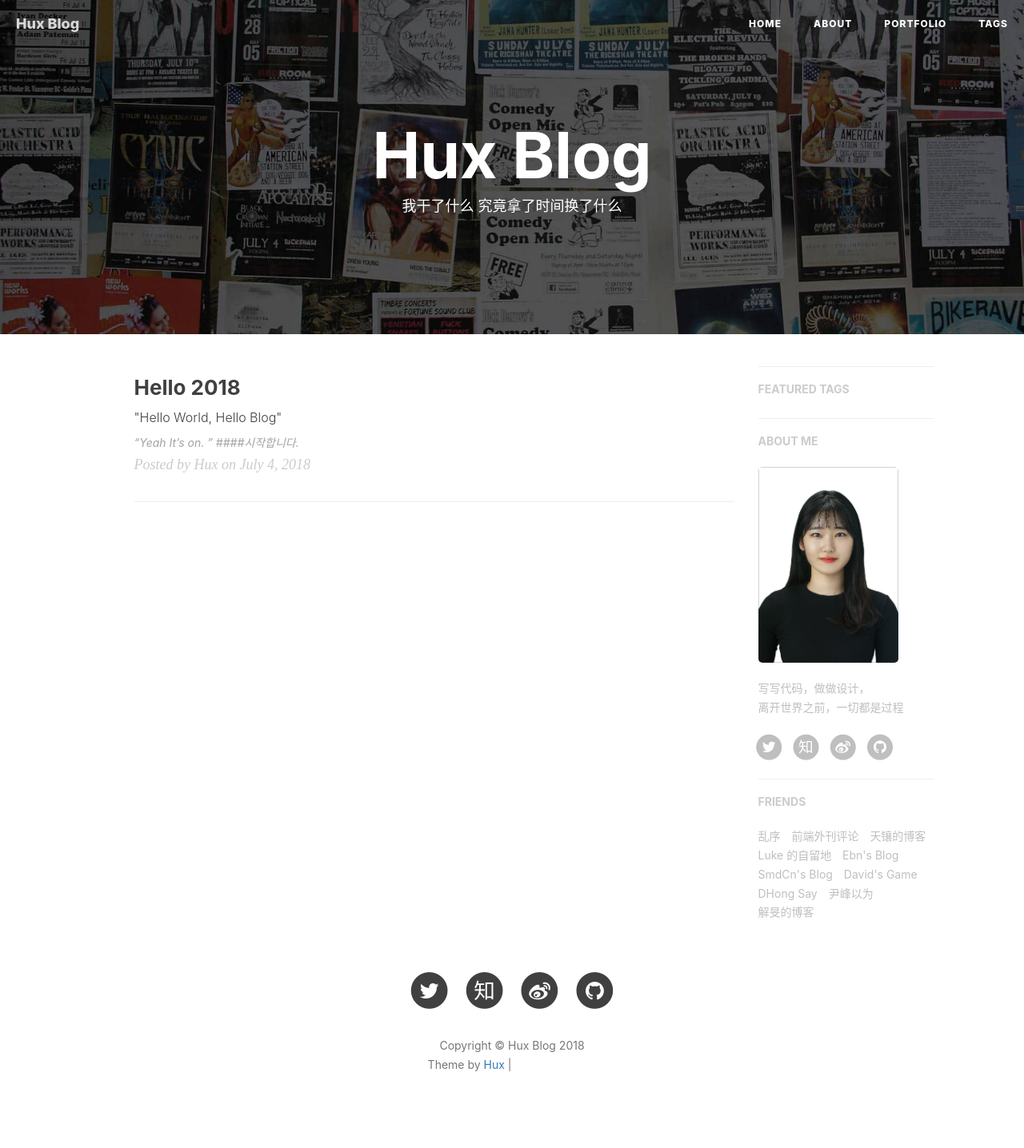
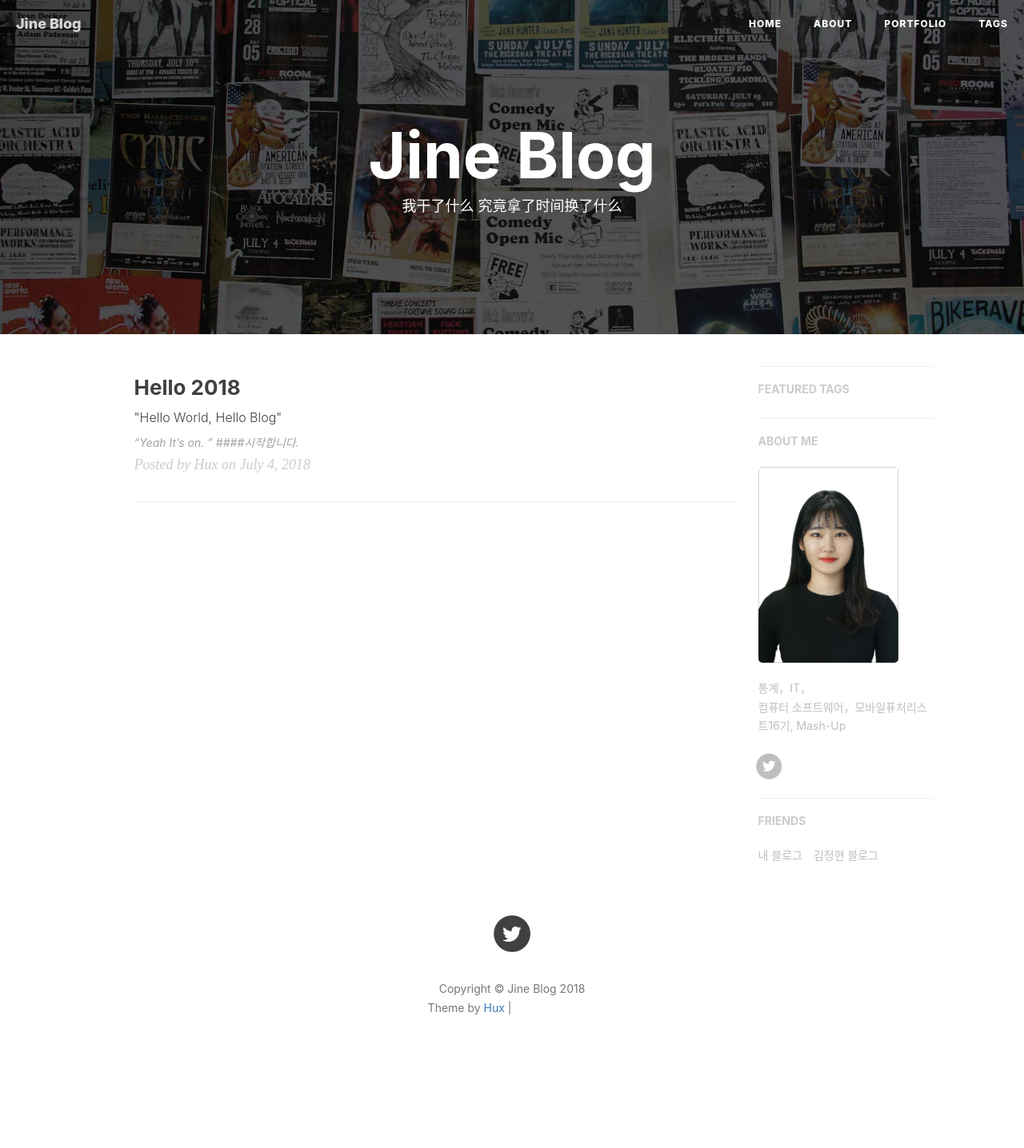
Before and after one commit to jine9529/jine9529.github.io, a Jekyll site: the page built from index.html, in a window 1280 px wide. Shown: the whole page at 80% size. Built offline with Jekyll 4.4.1, drawn with Linux system fonts in a browser that asks for light colours; nearby versions of some CDN libraries; the list of posts is cut into pages by our own code; comment, search, counter and statistics services are not loaded; after the commit the page ends 1365 px from its top, so only the background shows below that; grey boxes are pictures that could not be loaded.

Commit message:
Update _config.yml

```diff
--- a/_config.yml
+++ b/_config.yml
@@ -1,11 +1,11 @@
 # Site settings
-title: Hux Blog
-SEOTitle: 黄玄的博客 | Hux Blog
+title: Jine Blog
+SEOTitle: 코딩하는 지네 | Jine Blog
 header-img: img/home-bg.jpg
-email: huxpro@gmail.com
-description: "关于前端与设计、黑客与画家 | 黄玄，Web & Mobile Lover，Software Engineer，UX Designer | 这里是 @Hux黄玄 的个人博客，与你一起发现更大的世界。"
-keyword: "黄玄, Hux黄玄, Hux, 鬼栈, huxpro, @huxpro, 黄玄的博客, Hux Blog, 博客, 个人网站, 互联网, Web, JavaScript, 前端, 设计"
-url: "https://huangxuan.me"              # your host, for absolute URL
+email: dlswlgp9529@gmail.com
+description: "통계를 전공하고 있고 IT학부를 복수전공 하고 있습니다.Web & Mobile, Software, back-end Lover"
+keyword: "jine, Jine, @Jine, @jine, Jine Blog"
+url: "http://blog.naver.com/dlswlgp9529"              # your host, for absolute URL
 baseurl: ""                             # for example, '/blog' if your blog hosted on 'host/blog'
 
 # Publish posts or collection documents with a future date.
@@ -13,12 +13,12 @@ future: true
 
 # SNS settings
 RSS: false
-weibo_username:     huxpro
-zhihu_username:     huxpro
-github_username:    huxpro
-twitter_username:   huxpro
-#facebook_username:  huxpro
-#linkedin_username:  firstname-lastname-idxxxx
+weibo_username:
+zhihu_username:
+github_username:
+twitter_username:   jine9529
+#facebook_username:  지혜
+#linkedin_username:  지-혜-dlswlgp9529@naver.com
 
 
 
@@ -72,7 +72,7 @@ ga_domain: huangxuan.me
 
 # Sidebar settings
 sidebar: true                           # whether or not using Sidebar.
-sidebar-about-description: "写写代码，做做设计，<br>离开世界之前，一切都是过程"
+sidebar-about-description: "통계，IT，<br>컴퓨터 소프트웨어，모바일퓨처리스트16기, Mash-Up"
 sidebar-avatar: /img/avatar-hux-ny.jpg      # use absolute URL, seeing it's used in both `/` and `/about/`
 
 
@@ -92,37 +92,13 @@ service-worker: true
 # Friends
 friends: [
     {
-    #     title: "Su",
-    #     href: "http://su.gallery/"
+    #     title: "Jine 블로그",
+    #     href: "http://jine9529.github.io"
     # },{
-        title: "乱序",
-        href: "http://mida.re/"
+        title: "내 블로그",
+        href: "http://blog.naver.com/dlswlgp9529"
     },{
-        title: "前端外刊评论",
-        href: "http://qianduan.guru/"
-    },{
-        title: "天镶的博客",
-        href: "http://lingyu.wang/"
-    },{
-        title: "Luke 的自留地",
-        href: "http://hmqk1995.github.io"
-    },{
-        title: "Ebn's Blog",
-        href: "http://ebnbin.com/"
-    },{
-        title: "SmdCn's Blog",
-        href: "http://blog.smdcn.net"
-    },{
-        title: "David's Game",
-        href: "https://www.ruoyaowu.com/"
-    },{
-        title: "DHong Say",
-        href: "http://dhong.co"
-    },{
-        title: "尹峰以为",
-        href: "http://ingf.github.io/"
-    },{
-        title: "解旻的博客",
-        href: "http://xieminis.me/"
+        title: "김정현 블로그",
+        href: "http://SuperKimJungHyun.github.io/"
     }
 ]
```
